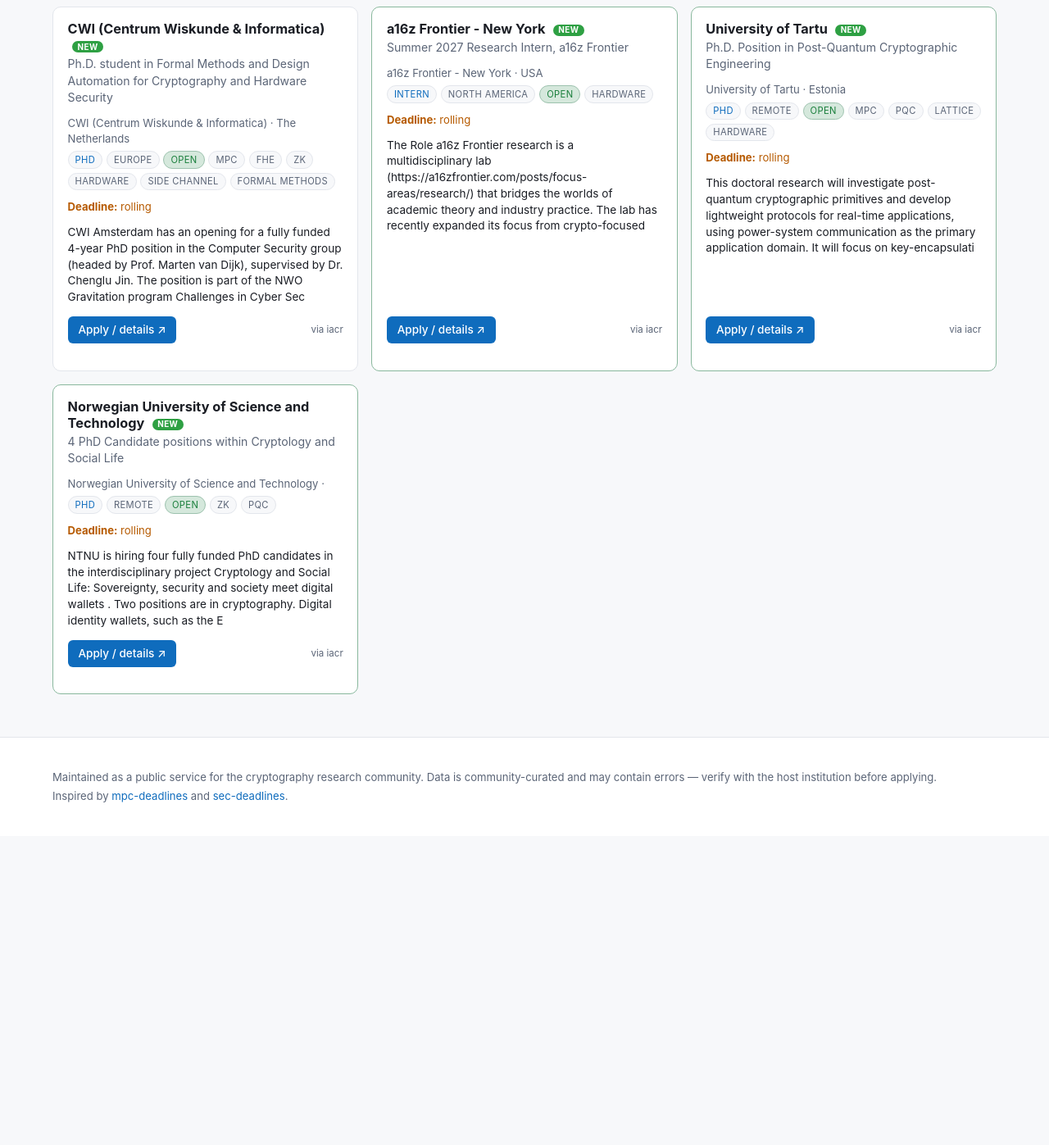
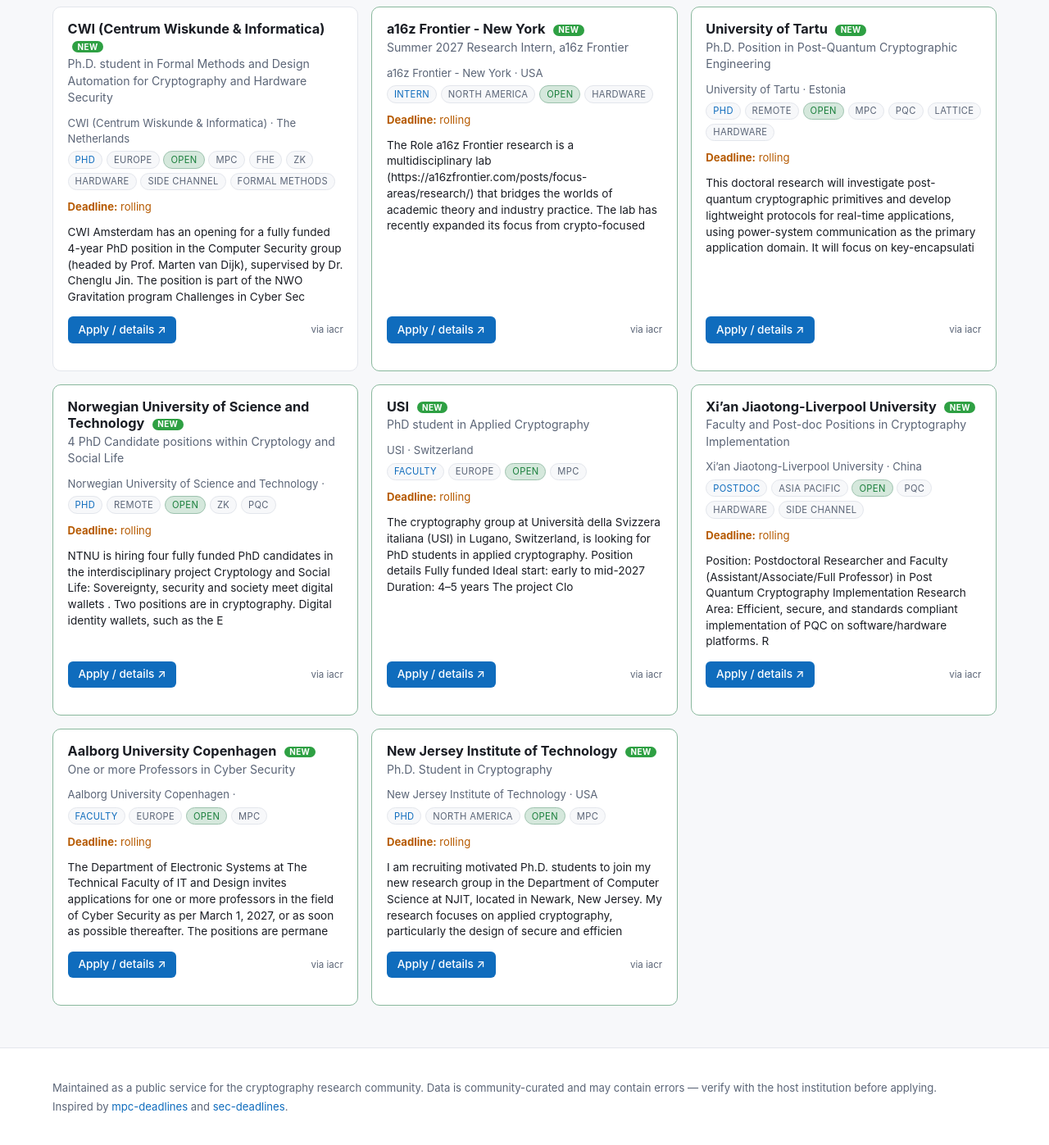
Before and after one commit to ck-chaudhary/crypto-jobs, a Jekyll site: the page built from crypto-jobs/index.html, in a window 1280 px wide and 1400 px high, scrolled down 24293 px. Shown: the top 1397 px of the window at 82% size. Built offline with Jekyll 4.4.1, drawn with Linux system fonts in a browser that asks for light colours; before the commit the page ends 25313 px from its top, so only the background shows below that; some of the changed text lies outside the part shown.

Commit message:
chore(positions): auto-append new IACR jobs board entries

```diff
--- a/crypto-jobs/_data/positions.yml
+++ b/crypto-jobs/_data/positions.yml
@@ -3249,3 +3249,77 @@
     wallets . Two positions are in cryptography. Digital identity wallets, such as
     the E'
   source: iacr
+
+# ---------------- AUTO-APPENDED from IACR jobs board (2026-11-06) ----------------
+- name: USI
+  role: PhD student in Applied Cryptography
+  type: faculty
+  region: europe
+  country: Switzerland
+  institution: USI
+  link: https://iacr.org/jobs/item/4316
+  deadline: rolling
+  posted: '2026-11-06'
+  added: '2026-11-06'
+  area:
+  - mpc
+  status: open
+  note: 'The cryptography group at Università della Svizzera italiana (USI) in Lugano,
+    Switzerland, is looking for PhD students in applied cryptography. Position details
+    Fully funded Ideal start: early to mid-2027 Duration: 4–5 years The project Clo'
+  source: iacr
+- name: Xi’an Jiaotong-Liverpool University
+  role: Faculty and Post-doc Positions in Cryptography Implementation
+  type: postdoc
+  region: asia_pacific
+  country: China
+  institution: Xi’an Jiaotong-Liverpool University
+  link: https://iacr.org/jobs/item/4315
+  deadline: rolling
+  posted: '2026-11-06'
+  added: '2026-11-06'
+  area:
+  - pqc
+  - hardware
+  - side_channel
+  status: open
+  note: 'Position: Postdoctoral Researcher and Faculty (Assistant/Associate/Full Professor)
+    in Post Quantum Cryptography Implementation Research Area: Efficient, secure,
+    and standards compliant implementation of PQC on software/hardware platforms.
+    R'
+  source: iacr
+- name: Aalborg University Copenhagen
+  role: One or more Professors in Cyber Security
+  type: faculty
+  region: europe
+  country: ''
+  institution: Aalborg University Copenhagen
+  link: https://iacr.org/jobs/item/4314
+  deadline: rolling
+  posted: '2026-11-06'
+  added: '2026-11-06'
+  area:
+  - mpc
+  status: open
+  note: The Department of Electronic Systems at The Technical Faculty of IT and Design
+    invites applications for one or more professors in the field of Cyber Security
+    as per March 1, 2027, or as soon as possible thereafter. The positions are permane
+  source: iacr
+- name: New Jersey Institute of Technology
+  role: Ph.D. Student in Cryptography
+  type: phd
+  region: north_america
+  country: USA
+  institution: New Jersey Institute of Technology
+  link: https://iacr.org/jobs/item/4313
+  deadline: rolling
+  posted: '2026-11-04'
+  added: '2026-11-06'
+  area:
+  - mpc
+  status: open
+  note: I am recruiting motivated Ph.D. students to join my new research group in
+    the Department of Computer Science at NJIT, located in Newark, New Jersey. My
+    research focuses on applied cryptography, particularly the design of secure and
+    efficien
+  source: iacr
```
